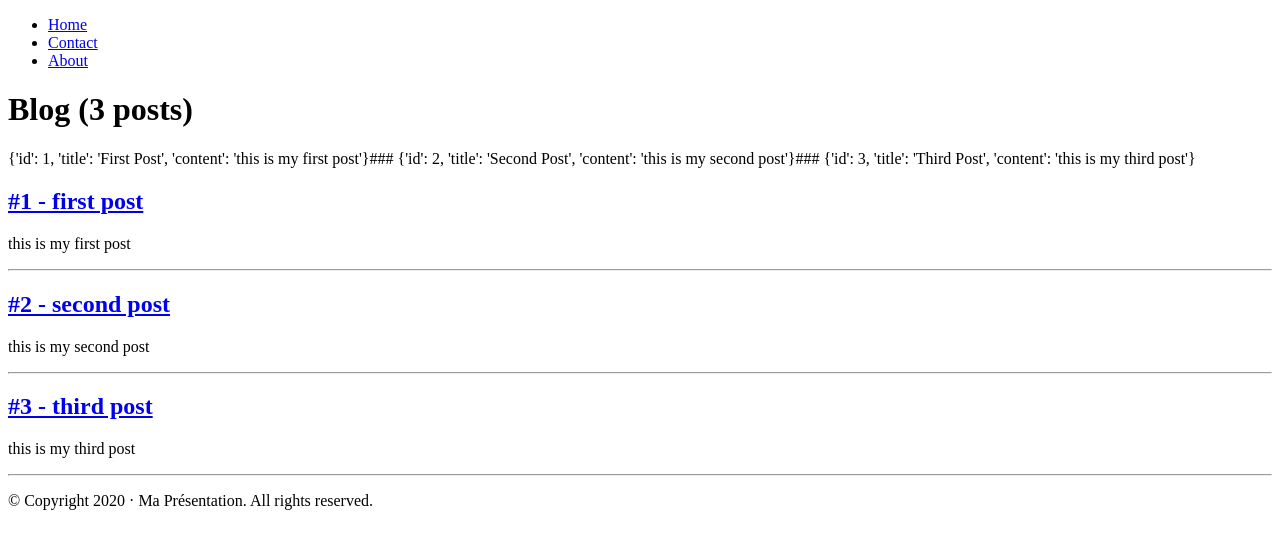
After one commit to patricel2006/essai_flask, a Flask app: page /blog in a window 1280 px wide. The commit adds this page. Shown: the top 549 px of the page. Run offline with Flask 2, Linux system fonts and the light colour scheme.

Commit message:
blog sans la database

```diff
--- a/essai_flask/blog/app.py
+++ b/essai_flask/blog/app.py
@@ -1,6 +1,47 @@
 from flask import Flask, render_template
 
+from mocks import Post
+
+from datetime import datetime
+
+from flask_sqlalchemy import SQLAlchemy
+
 app = Flask(__name__)
+
+app.config['SQLALCHEMY_DATABASE_URI'] = 'sqlite:///database/db.sqlite3'
+app.config['SQLALCHEMY_TRACK_MODIFICATIONS'] = False
+db = SQLAlchemy(app)
+
+
+#class Post(db.Model):
+
+    #id = db.Column(db.Integer, primary_key=True)
+    #title = db.Column(db.String(255))
+    #content = db.Column(db.Text)
+
+
+@app.context_processor
+def inject_now():
+    return dict(now=datetime.now())
+
+
+@app.context_processor
+def utility_processor():
+    def pluralize(count, singular, plural=None):
+        if not isinstance(count, int):
+            raise ValueError('"{}" must be an integer'.format(count))
+
+        if plural is None:
+            plural = singular + 's'
+
+        if count == 1:
+            string = singular
+        else:
+            string = plural
+
+        return "{} {}".format(count, string)
+
+    return dict(pluralize=pluralize)
 
 
 @app.route('/')
@@ -13,15 +54,28 @@ def about():
     return render_template('pages/about.html')
 
 
-@app.route('/blog')
-def blog():
-    return render_template('pages/blog.html')
-
-
 @app.route('/contact')
 def contact():
     return render_template('pages/contact.html')
 
 
+@app.route('/blog')
+def posts_index():
+    posts = Post.all()
+    return render_template('posts/index.html', posts=posts)
+
+
+@app.route('/blog/posts/<int:id>')
+def posts_show(id):
+    post = Post.find(id)
+    return render_template('posts/show.html', post=post)
+
+
+@app.errorhandler(404)
+def page_not_found(error):
+    return render_template('errors/404.html'), 404
+
+
 if __name__ == '__main__':
+    db.create_all()
     app.run(debug=True, port=3000)
--- /dev/null
+++ b/essai_flask/blog/mocks.py
@@ -0,0 +1,24 @@
+from flask import abort
+
+
+class Post():
+    """classe qui simule une base de données"""
+
+    POSTS = [
+        {'id': 1, 'title': 'First Post', 'content': 'this is my first post'},
+        {'id': 2, 'title': 'Second Post', 'content': 'this is my second post'},
+        {'id': 3, 'title': 'Third Post', 'content': 'this is my third post'},
+    ]
+
+    @classmethod
+    def all(cls):
+        """Fetch all posts"""
+        return cls.POSTS
+
+    @classmethod
+    def find(cls, id):
+        """Fetch a single post"""
+        try:
+            return cls.POSTS[int(id) - 1]
+        except IndexError:
+            abort(404)
--- a/essai_flask/blog/templates/layouts/default.html
+++ b/essai_flask/blog/templates/layouts/default.html
@@ -6,8 +6,11 @@
 </head>
 
 <body>
-    {% include 'shared/_nav.html' %}
+    {% include 'layouts/shared/_nav.html' %}
 
     {% block body %}{% endblock %}
+
+    {% include 'layouts/shared/_footer.html' %}
+
 </body>
 </html>
--- /dev/null
+++ b/essai_flask/blog/templates/layouts/shared/_footer.html
@@ -0,0 +1,3 @@
+<footer>
+    <p>&copy; Copyright {{ now.year }} &middot; Ma Présentation. All rights reserved.</p>
+</footer>
--- /dev/null
+++ b/essai_flask/blog/templates/layouts/shared/_nav.html
@@ -0,0 +1,7 @@
+<nav>
+    <ul>
+        <li><a href={{ url_for('home') }}>Home</a></li>
+        <li><a href={{ url_for('contact') }}>Contact</a></li>
+        <li><a href={{ url_for('about') }}>About</a></li>
+    </ul>
+</nav>
--- a/essai_flask/blog/templates/pages/home.html
+++ b/essai_flask/blog/templates/pages/home.html
@@ -4,4 +4,6 @@
 
     <h1>Bienvenue sur ma belle présentation !</h1>
 
+    <p>Veuillez visiter notre <a href="{{ url_for('posts_index') }}">blog</a>.</p>
+
 {% endblock %}
--- /dev/null
+++ b/essai_flask/blog/templates/posts/index.html
@@ -0,0 +1,20 @@
+{% extends 'layouts/default.html' %}
+
+{% block body %}
+
+    <h1>Blog ({{ pluralize(posts|length, 'post') }})</h1>
+
+    <p>{{ posts|join('### ') }}</p>
+
+    {% for post in posts %}
+    <article>
+        <h2>
+            <a href="{{ url_for('posts_show', id=post.id) }}">
+                #{{ post.id }} - {{ post.title|lower }}</a>
+        </h2>
+        <p>{{ post.content }}</p>
+    </article>
+
+    <hr>
+    {% endfor %}
+{% endblock %}
```
Also changed, not shown: essai_flask/blog/templates/errors/404.html (added, +9 -0 lines), essai_flask/blog/templates/posts/show.html (added, +14 -0 lines), essai_flask/blog/templates/shared/_nav.html (deleted, +0 -7 lines), essai_flask/blog/database/db.sqlite3 (added).
